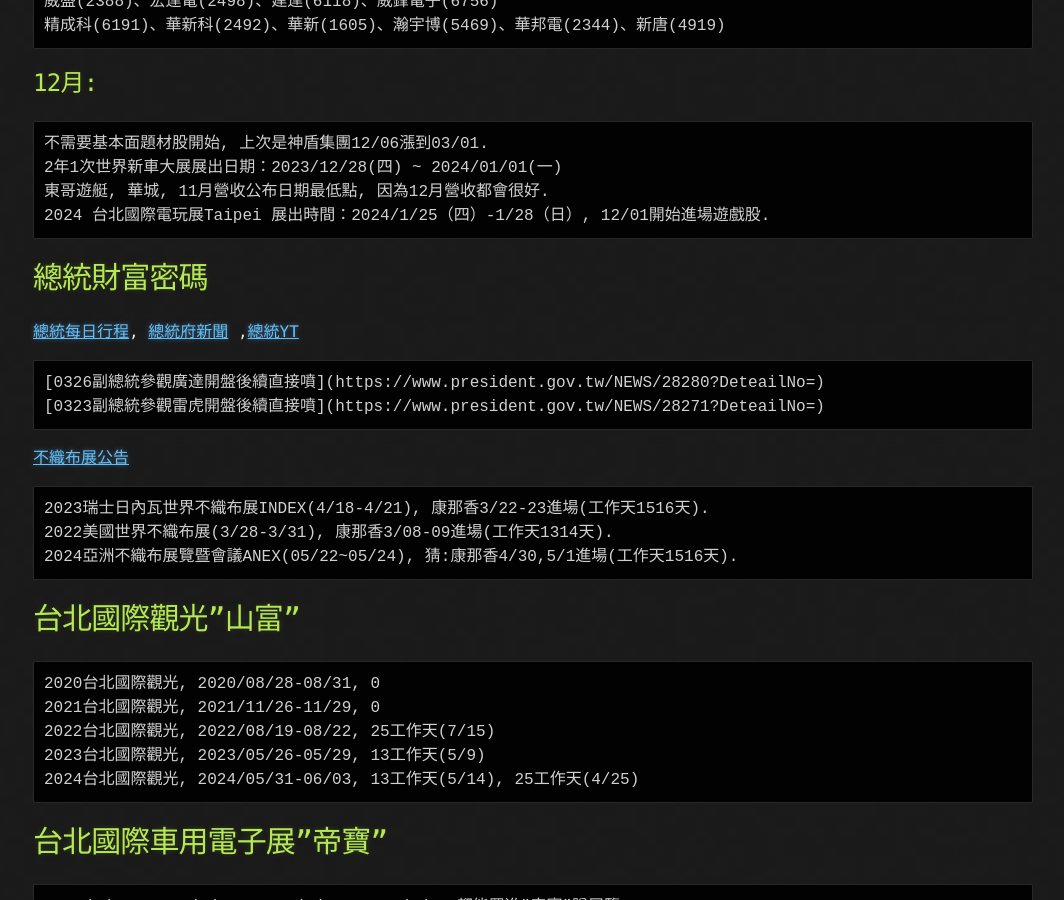
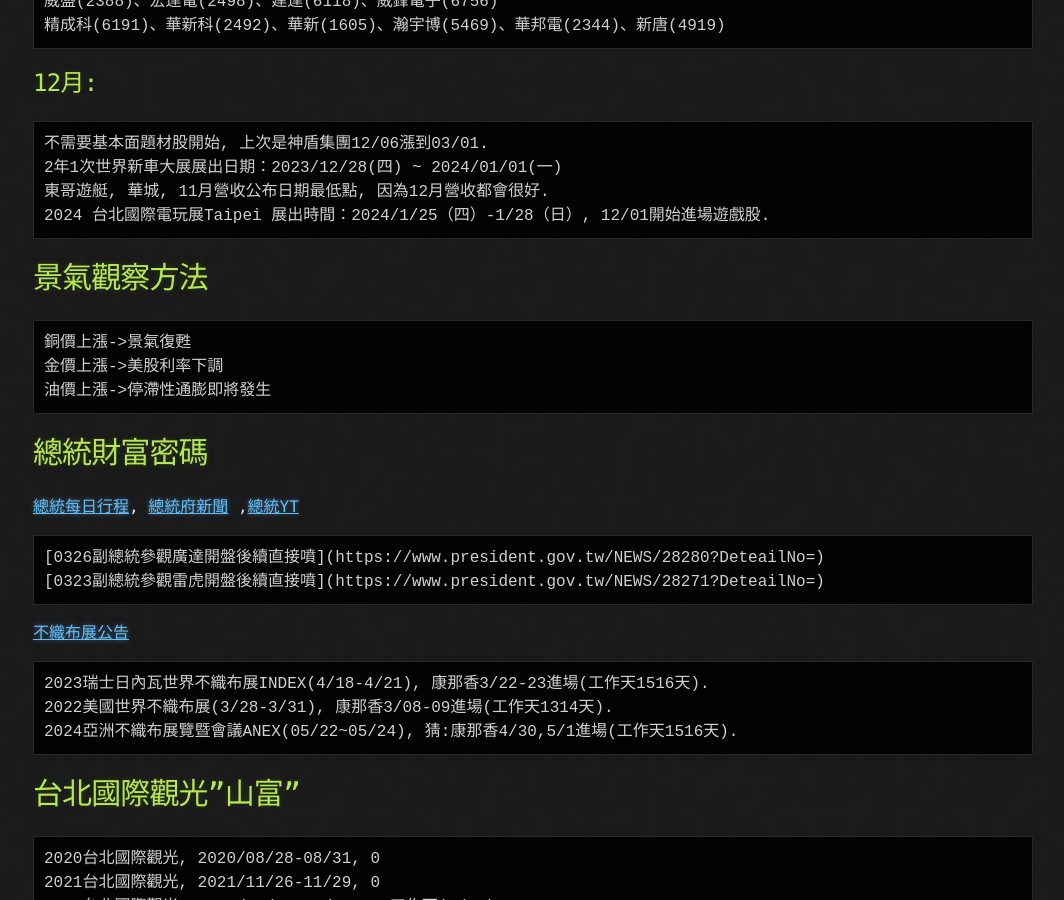
Before and after one commit to lepg5487/Stock_God, a Jekyll site: the page built from experience.md, in a window 1280 px wide and 900 px high, scrolled down 3279 px. Shown: the whole window, without its empty margins (107-1171 px from the left). Built offline with Jekyll 4.4.1, drawn with Linux system fonts in a browser that asks for light colours; our own code applies the rules of GitHub Pages for plain Markdown files.

Commit message:
Update experience.md

````diff
--- a/experience.md
+++ b/experience.md
@@ -124,6 +124,13 @@
 東哥遊艇, 華城, 11月營收公布日期最低點, 因為12月營收都會很好.
 2024 台北國際電玩展Taipei 展出時間：2024/1/25（四）-1/28（日）, 12/01開始進場遊戲股.
 ```
+# 景氣觀察方法
+```
+銅價上漲->景氣復甦
+金價上漲->美股利率下調
+油價上漲->停滯性通膨即將發生
+```
+
 # 總統財富密碼
 [總統每日行程](https://www.president.gov.tw/Page/37), [總統府新聞](https://www.president.gov.tw/Page/35?DeteailNo=1&Mode=L) ,[總統YT](https://www.youtube.com/@presidentialoffice/videos)
 ```
````
